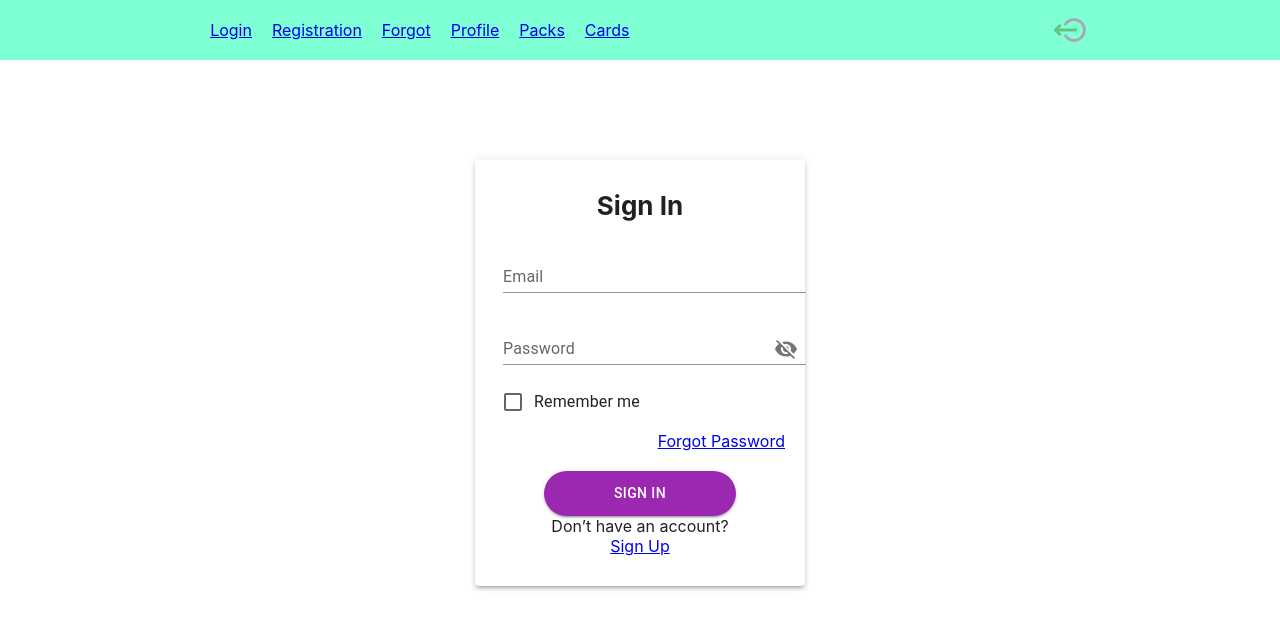
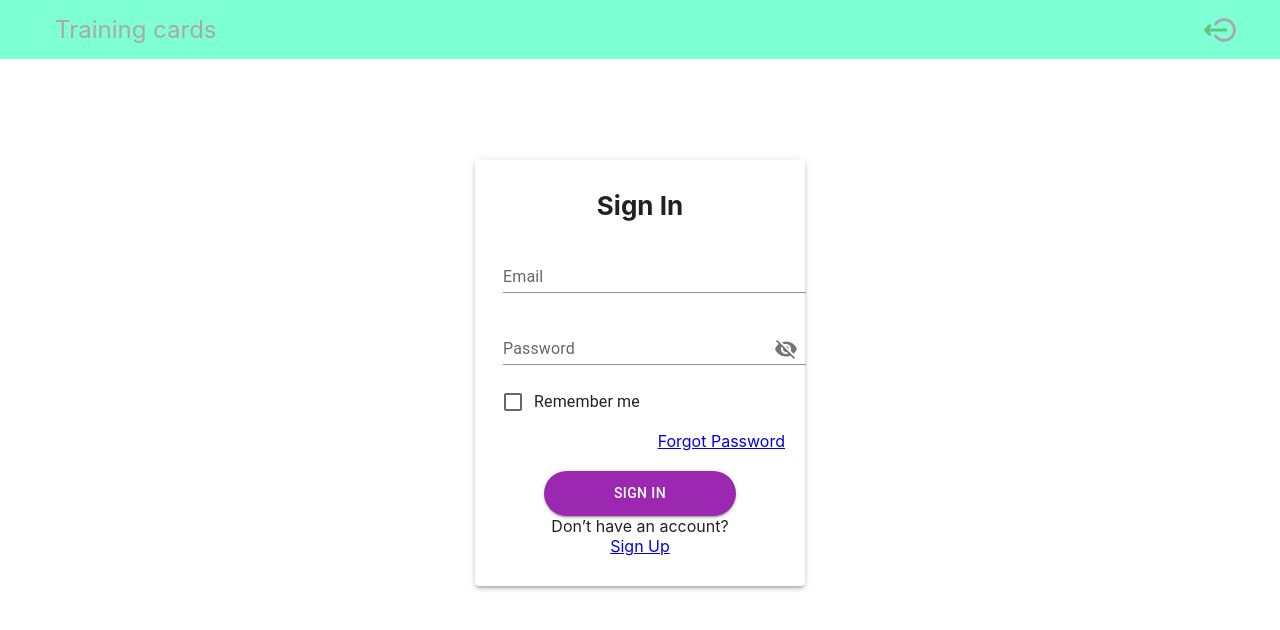
Before and after one commit to sveta-confeta/educational-project, a React (Create React App) app: page /#/ in a window 1280 px wide. Shown: the top 630 px of the page. Built offline with nearby package versions, Linux system fonts and the light colour scheme; no server answers.

Commit message:
refactor header

```diff
--- a/src/components/header/Header.module.css
+++ b/src/components/header/Header.module.css
@@ -1,17 +1,19 @@
 .wrapper{
-    display: flex;
-    justify-content: space-around;
+
+
     background-color: aquamarine;
 }
-.nav{
+.contentWrapper{
+    max-width: 1200px;
+    margin: 0 auto;
     display: flex;
-
-    padding: 20px;
-    justify-content: center;
+    justify-content: space-between;
 
 }
-.nav a{
-    padding-right: 20px;
+.title{
+padding: 15px;
+    font-size: 24px;
+    color:darkgrey;
 }
 
 .logautIcon{
--- a/src/components/header/Header.tsx
+++ b/src/components/header/Header.tsx
@@ -1,7 +1,6 @@
 import React from 'react';
 import s from './Header.module.css';
-import {NavLink} from "react-router-dom";
-import {useAppDispatch, useAppSelector} from "../../bll/state";
+import {useAppDispatch} from "../../bll/state";
 import {logoutTC} from "../../bll/authReducer";
 
 export const Header = () => {
@@ -13,26 +12,10 @@ export const Header = () => {
     }
     return (
         <div className={s.wrapper}>
-            <nav className={s.nav}>
-
-                <div className={s.item}><NavLink to={'/'} className={({isActive}) =>
-                    isActive ? s.active : s.item}>Login</NavLink></div>
-                <div className={s.item}><NavLink to={'/registration'} className={({isActive}) =>
-                    isActive ? s.active : s.item}>Registration</NavLink></div>
-                <div className={s.item}><NavLink to={'/forgot'} className={({isActive}) =>
-                 isActive ? s.active : s.item}>Forgot</NavLink></div>
-                <div className={s.item}><NavLink to={'/profile'} className={({isActive}) =>
-                    isActive ? s.active : s.item}>Profile</NavLink></div>
-                <div className={s.item}><NavLink to={'/packs'} className={({isActive}) =>
-                    isActive ? s.active : s.item}>Packs</NavLink></div>
-                <div className={s.item}><NavLink to={'/cards:packId'} className={({isActive}) =>
-                    isActive ? s.active : s.item}>Cards</NavLink></div>
-                {/*<div className={s.item}><NavLink to={'/error'} className={({isActive}) =>*/}
-                {/*    isActive ? s.active : s.item}>Error</NavLink></div>*/}
-
-            </nav>
-
-            <button className={s.logautIcon} onClick={logoutHandler}> </button>
+            <div className={s.contentWrapper}>
+            <div className={s.title}>Training cards</div>
+                <button className={s.logautIcon} onClick={logoutHandler}> </button>
+            </div>
 
         </div>
     );
--- a/src/components/packs/PacksTable.tsx
+++ b/src/components/packs/PacksTable.tsx
@@ -18,7 +18,6 @@ import {setParamsSortPack} from "../../bll/packsReducer";
 import {DeletePackModal} from "./modal/DeletePackModal";
 import {UpdatePackModal} from "./modal/UpdatePackModal";
 import  defaultImg from './../../image/defaultImg.jpg'
-import defoultImg from "../../image/defaultImg.jpg";
 
 
 export const PacksTable = () => {
```
